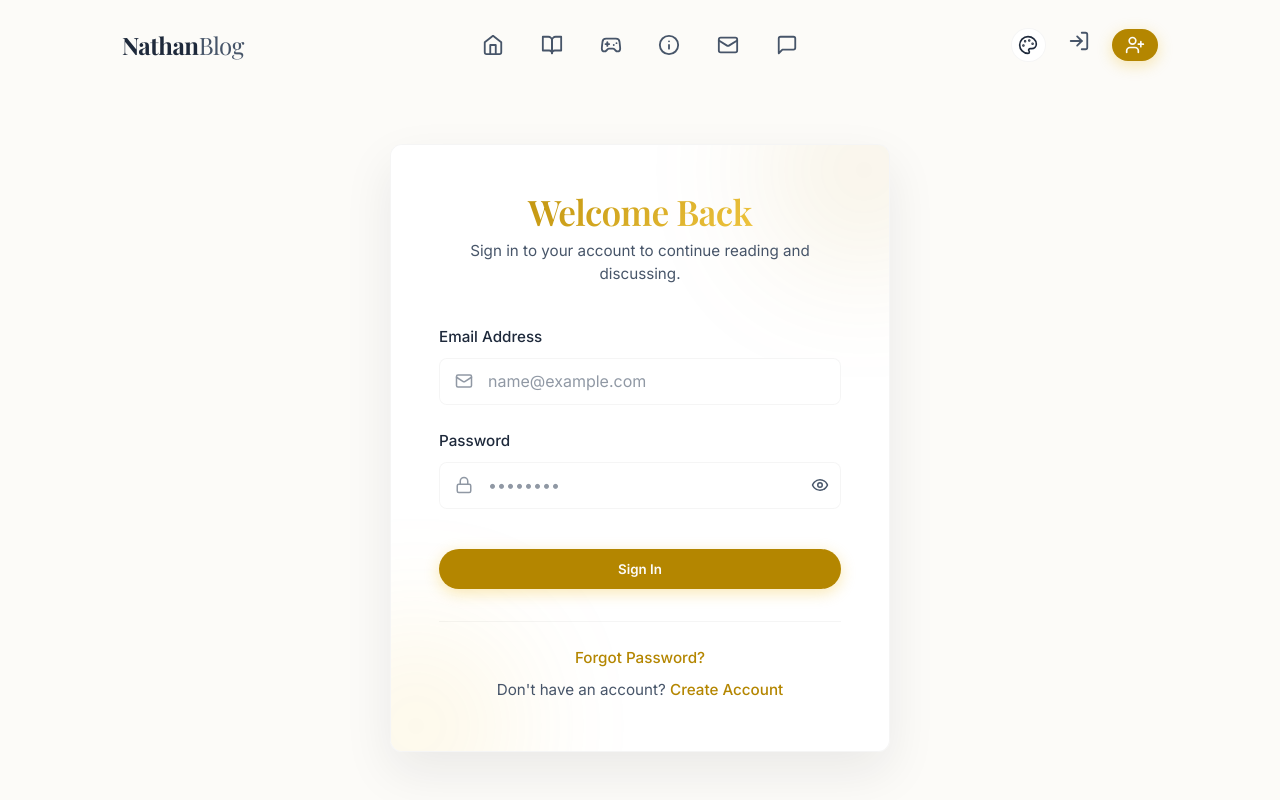
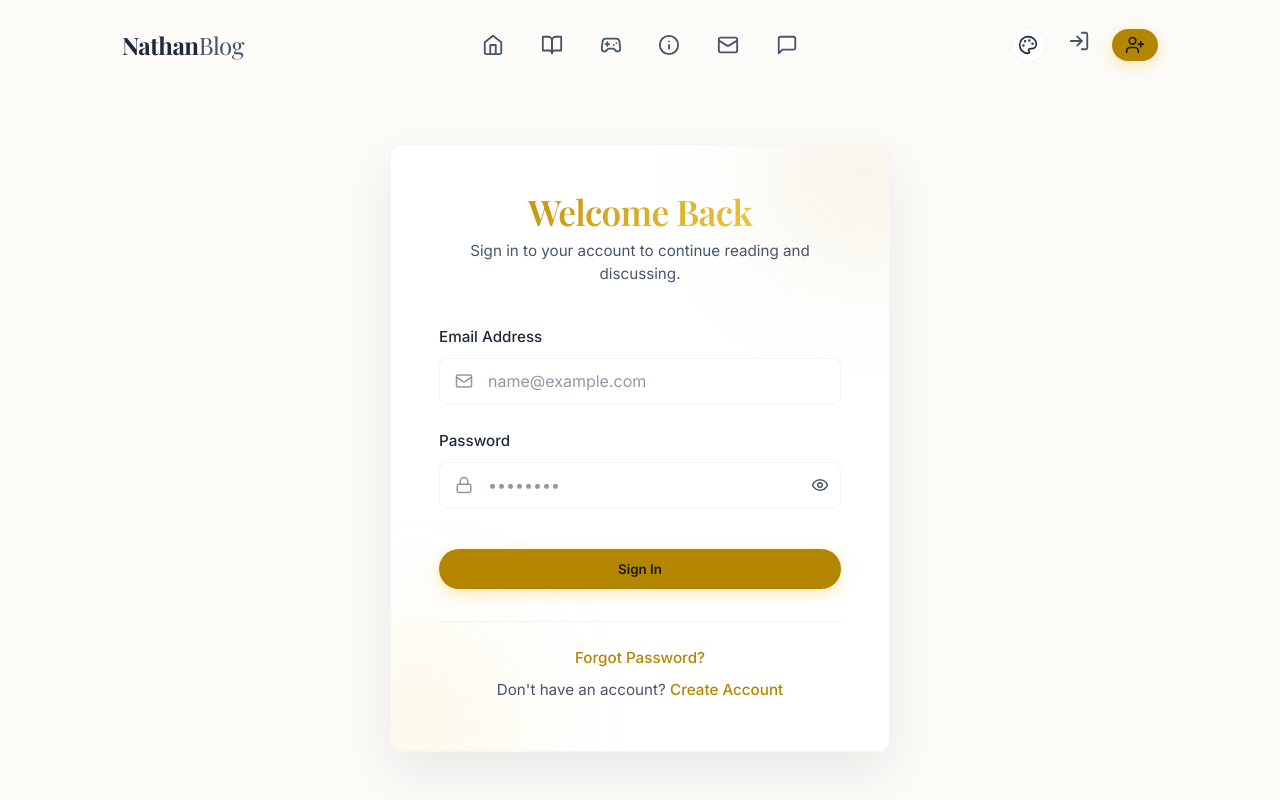
Before and after one commit to d0ul0s/christian-leadership-blog, a React (Vite) app: page /login in a window 1280 px wide. Shown: the top 800 px of the page. Built offline with nearby package versions, Linux system fonts and the light colour scheme; a web font is replaced by a local one.

Commit message:
Fix Vercel 404 on refresh

```diff
--- a/src/index.css
+++ b/src/index.css
@@ -104,7 +104,18 @@ body {
   line-height: 1.6;
   -webkit-font-smoothing: antialiased;
   min-height: 100vh;
-  transition: background-color 0.3s ease, color 0.3s ease;
+  transition: background-color 0.5s ease, color 0.5s ease, border-color 0.5s ease, box-shadow 0.5s ease;
+}
+
+/* Better text selection */
+::selection {
+  background-color: var(--accent-gold);
+  color: #000;
+}
+
+::-moz-selection {
+  background-color: var(--accent-gold);
+  color: #000;
 }
 
 h1, h2, h3, h4, h5, h6 {
@@ -221,7 +232,7 @@ body[data-animation="none"] .delay-300 {
   justify-content: center;
   padding: 0.75rem 1.5rem;
   background-color: var(--accent-gold);
-  color: var(--bg-primary);
+  color: #1a1a1a; /* Dark text on gold button for maximum contrast */
   font-weight: 600;
   border-radius: 30px;
   transition: var(--transition-smooth);
--- a/src/pages/Admin.jsx
+++ b/src/pages/Admin.jsx
@@ -331,8 +331,13 @@ const Admin = () => {
 
             <div className="form-group">
               <label>Full Content (Rich Text)</label>
-              <div style={{ backgroundColor: '#fff', color: '#000', borderRadius: '4px', overflow: 'hidden' }}>
-                <ReactQuill theme="snow" value={formData.content} onChange={handleContentChange} style={{ height: '300px', marginBottom: '40px' }} />
+              <div style={{ backgroundColor: 'var(--bg-primary)', color: 'var(--text-primary)', borderRadius: '8px', overflow: 'hidden', border: '1px solid var(--glass-border)' }}>
+                <ReactQuill
+                  theme="snow"
+                  value={formData.content}
+                  onChange={handleContentChange}
+                  style={{ height: '300px', marginBottom: '40px' }}
+                />
               </div>
             </div>
 
@@ -365,7 +370,7 @@ const Admin = () => {
                 value={formData.status}
                 onChange={handleChange}
                 className="form-control"
-                style={{ background: 'var(--bg-dark)', color: 'var(--text-primary)', border: '1px solid var(--glass-border)', padding: '0.6rem', borderRadius: '8px', width: '100%', cursor: 'pointer' }}
+                style={{ background: 'var(--bg-secondary)', color: 'var(--text-primary)', border: '1px solid var(--glass-border)', padding: '0.6rem', borderRadius: '8px', width: '100%', cursor: 'pointer' }}
               >
                 <option value="draft">Draft (Private)</option>
                 <option value="pending">Pending Review (Waiting for Editor)</option>
--- a/src/pages/Contact.css
+++ b/src/pages/Contact.css
@@ -61,6 +61,11 @@ textarea.form-control {
   resize: vertical;
 }
 
+.form-control option {
+  background-color: var(--bg-secondary);
+  color: var(--text-primary);
+}
+
 .form-submit {
   width: 100%;
   margin-top: 1rem;
--- a/src/pages/Messenger.css
+++ b/src/pages/Messenger.css
@@ -4,7 +4,7 @@
   height: calc(100vh - 80px); /* Height minus navbar */
   margin: 0;
   overflow: hidden;
-  background: var(--bg-dark);
+  background: var(--bg-primary);
 }
 
 /* Sidebar */
```
